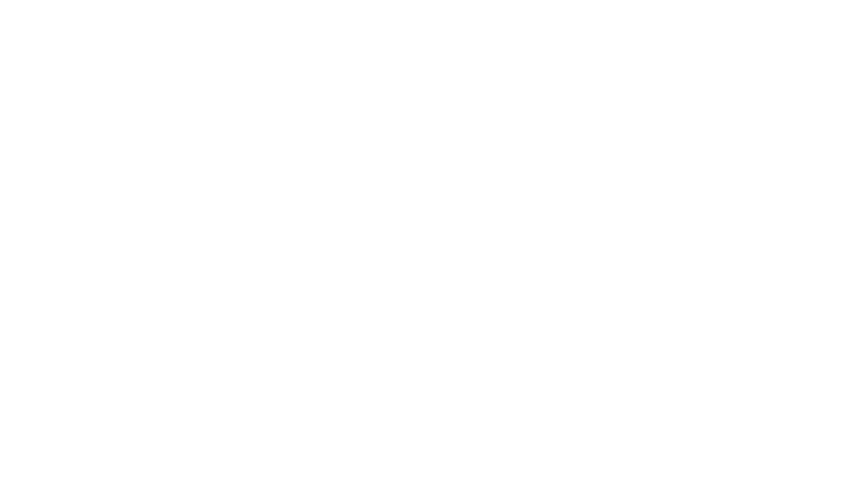
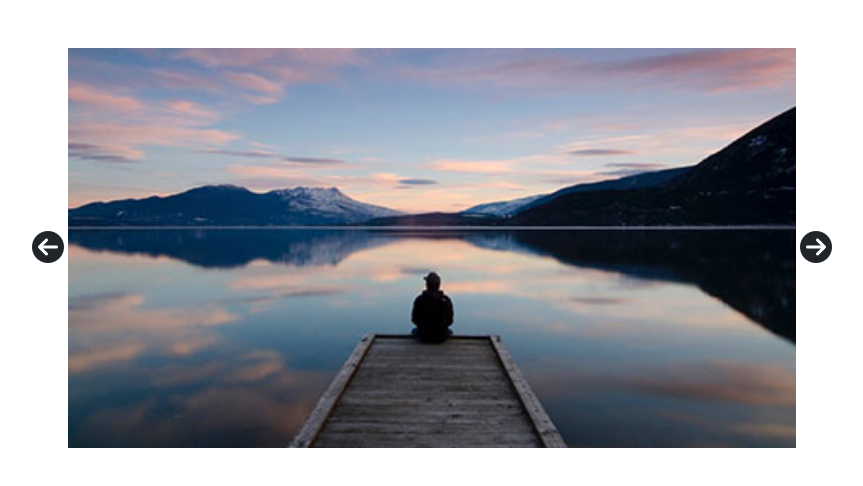
Before and after one commit to Gabridg/js-array-carousel, a plain HTML site: page index.html in a window 1280 px wide. Shown: the whole page, without its empty margins (208-1071 px from the left). Drawn offline with nearby package versions, Linux system fonts and the light colour scheme.

Commit message:
MileStone 1 complete

```diff
--- a/CSS/style.css
+++ b/CSS/style.css
@@ -0,0 +1,26 @@
+.gallery {
+    height: 400px;
+    width: 800px;
+    max-width: 1400px;
+    margin: 0 auto;
+}
+
+#carousel {
+    height: 100%;
+    width: 100%;
+}
+
+#carousel img {
+    height: 100%;
+    width: 100%;
+    object-fit: cover;
+    display: none;
+}
+
+#carousel .active {
+    display: block;
+}
+
+.fa-solid {
+    cursor: pointer;
+}
--- a/index.html
+++ b/index.html
@@ -5,15 +5,37 @@
     <meta charset="UTF-8">
     <meta http-equiv="X-UA-Compatible" content="IE=edge">
     <meta name="viewport" content="width=device-width, initial-scale=1.0">
+    <!-- Bootstrap -->
     <link href="https://cdn.jsdelivr.net/npm/bootstrap@5.0.2/dist/css/bootstrap.min.css" rel="stylesheet"
         integrity="sha384-EVSTQN3/azprG1Anm3QDgpJLIm9Nao0Yz1ztcQTwFspd3yD65VohhpuuCOmLASjC" crossorigin="anonymous">
-
-
+    <!-- Font Awesome -->
+    <link rel="stylesheet" href="https://cdnjs.cloudflare.com/ajax/libs/font-awesome/6.1.1/css/all.min.css"
+        integrity="sha512-KfkfwYDsLkIlwQp6LFnl8zNdLGxu9YAA1QvwINks4PhcElQSvqcyVLLD9aMhXd13uQjoXtEKNosOWaZqXgel0g=="
+        crossorigin="anonymous" referrerpolicy="no-referrer" />
+    <!-- My CSS -->
     <link rel="stylesheet" href="CSS/style.css">
     <title>Document</title>
 </head>
 
 <body>
+
+    <div class="gallery d-flex align-items-center mt-5">
+        <div><i class="fa-solid fa-circle-arrow-left fa-2x pe-1"></i></div>
+        <div id="carousel">
+            <img class="active" src="img/01.jpg" alt="">
+            <img src="img/02.jpg" alt="">
+            <img src="img/03.jpg" alt="">
+            <img src="img/04.jpg" alt="">
+            <img src="img/05.jpg" alt="">
+            <img src="img/06.jpg" alt="">
+            <img src="img/07.jpg" alt="">
+            <img src="img/08.jpg" alt="">
+            <img src="img/09.jpg" alt="">
+            <img src="img/10.jpg" alt="">
+        </div>
+        <div><i class="fa-solid fa-circle-arrow-right fa-2x ps-1"></i></div>
+
+    </div>
 
 
 
```
Also changed, not shown: js/script.js (+50 -0 lines).
